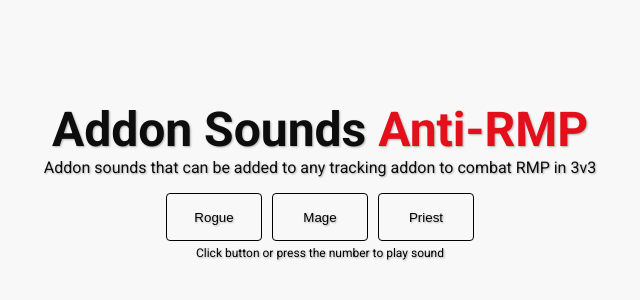
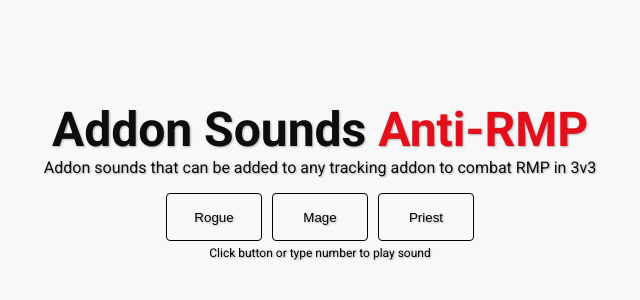
Before and after one commit to EmirB08/RMP, a plain HTML site: page index.html in a window 1280 px wide. Shown: the part 142-442 px from the top of the page, 320-960 px from the left. Drawn offline with Linux system fonts and the light colour scheme.

Commit message:
changed paragraph

```diff
--- a/index.html
+++ b/index.html
@@ -20,7 +20,7 @@
         <button class="class-button" id="mageButton">Mage</button>
         <button class="class-button" id="priestButton">Priest</button>
         </div>
-        <p class="page-instructions">Click button or press the number to play sound</p>
+        <p class="page-instructions">Click button or type number to play sound</p>
         <div id="soundsContainer"></div>
     </div>
 </body>
```
